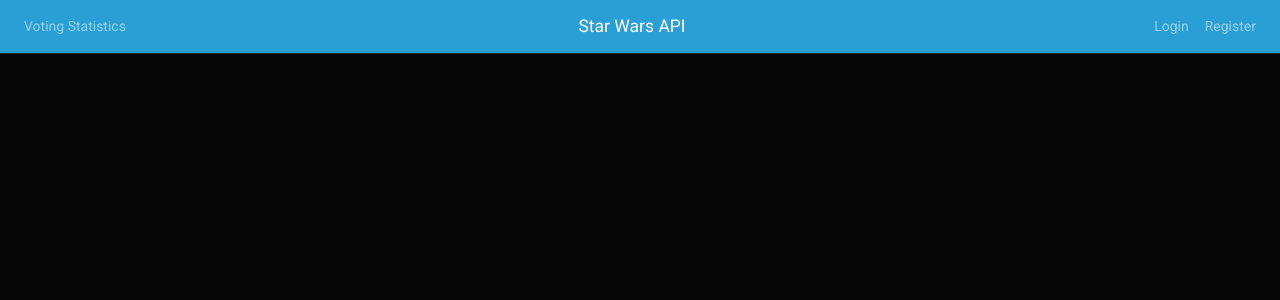
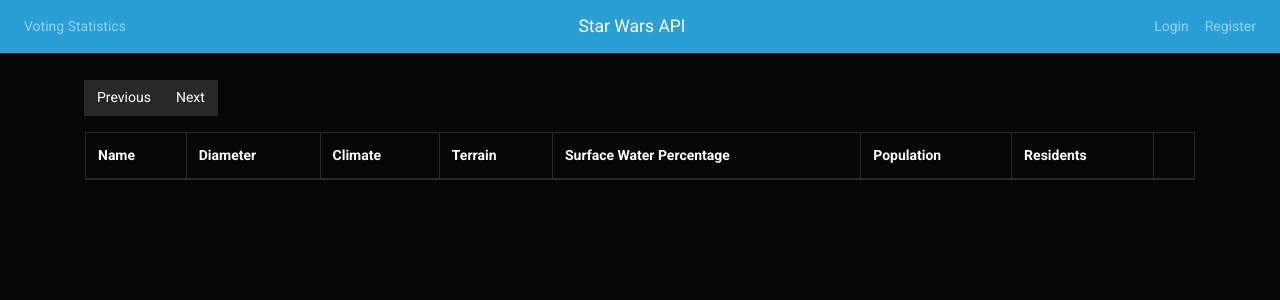
Before and after one commit to DanielCs1988/Swapi, a Flask app: page / in a window 1280 px wide. Shown: the top 300 px of the page. Run offline with Flask 2, Linux system fonts and the light colour scheme; lists and menus that the app fills with data are empty; some libraries are stand-ins or nearby versions.

Commit message:
Added main table and pagination for planets.

```diff
--- /dev/null
+++ b/static/script/data_handler.js
@@ -0,0 +1,7 @@
+data_handler = {
+
+    getPlanetsPage(url, callback) {
+        $.getJSON(url, callback);
+    }
+
+};
--- /dev/null
+++ b/static/script/dom.js
@@ -0,0 +1,52 @@
+dom = {
+
+    init() {
+        this.loadPlanetsPage('https://swapi.co/api/planets/?page=1');
+    },
+
+    loadPlanetsPage(page) {
+        data_handler.getPlanetsPage(page, this.renderPage);
+    },
+
+    renderPage(planets) {
+        let table = $('#planets-table').find('tbody');
+        table.empty();
+
+        $.each(planets.results, function (index, planet) {
+            let planetHTML = `
+                <tr>
+                    <td>${planet.name}</td>
+                    <td>${planet.diameter}</td>
+                    <td>${planet.climate}</td>
+                    <td>${planet.terrain}</td>
+                    <td>${planet.surface_water}</td>
+                    <td>${planet.population}</td>
+                </tr>
+            `;
+            $(planetHTML).appendTo(table);
+        });
+
+        $('#pagination-prev').click(function () {
+            if (planets.previous) {
+                $(this).off('click');
+                $('#pagination-next').off('click');
+                $(this).removeClass('disabled');
+                data_handler.getPlanetsPage(planets.previous, dom.renderPage);
+            } else {
+                $(this).addClass('disabled');
+            }
+        });
+
+        $('#pagination-next').click(function () {
+            if (planets.next) {
+                $(this).off('click');
+                $('#pagination-prev').off('click');
+                $(this).removeClass('disabled');
+                data_handler.getPlanetsPage(planets.next, dom.renderPage);
+            } else {
+                $(this).addClass('disabled');
+            }
+        });
+    }
+
+};
--- a/static/script/main.js
+++ b/static/script/main.js
@@ -1,5 +1,5 @@
 $(document).ready(function () {
 
-
+    dom.init();
 
 });
--- a/static/style/main.css
+++ b/static/style/main.css
@@ -0,0 +1,3 @@
+.container {
+    padding-top: 5rem;
+}
--- a/templates/index.html
+++ b/templates/index.html
@@ -11,6 +11,8 @@
 
     <script src="{{ url_for('static', filename='script/jquery-3.3.1.js') }}" defer></script>
     <script src="{{ url_for('static', filename='script/bootstrap.bundle.js') }}" defer></script>
+    <script src="{{ url_for('static', filename='script/data_handler.js') }}" defer></script>
+    <script src="{{ url_for('static', filename='script/dom.js') }}" defer></script>
     <script src="{{ url_for('static', filename='script/main.js') }}" defer></script>
 
     <title>Star Wars API</title>
@@ -20,14 +22,33 @@
 
     {% include 'navbar.html' %}
 
-        <table id="swapi-table">
+    <div class="container">
+
+        <nav aria-label="Page navigation example">
+            <ul class="pagination">
+                <li id="pagination-prev" class="page-item page-link">Previous</li>
+                <li id="pagination-next" class="page-item page-link">Next</li>
+            </ul>
+        </nav>
+
+        <table id="planets-table" class="table table-bordered">
             <thead>
-            <!-- headers from swpapi -->
+            <tr>
+                <th>Name</th>
+                <th>Diameter</th>
+                <th>Climate</th>
+                <th>Terrain</th>
+                <th>Surface Water Percentage</th>
+                <th>Population</th>
+                <th>Residents</th>
+                <th></th>
+            </tr>
             </thead>
             <tbody>
             <!-- content -->
             </tbody>
         </table>
+    </div>
 
 </body>
 
```
Lines whose indentation alone changed are shown as unchanged.
